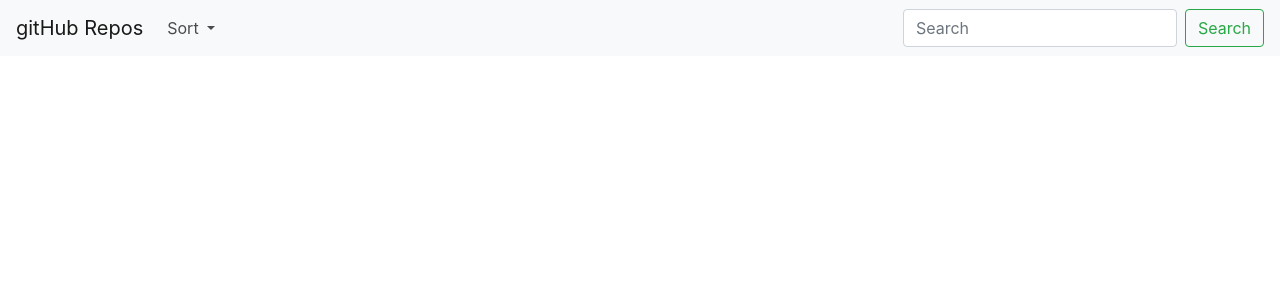
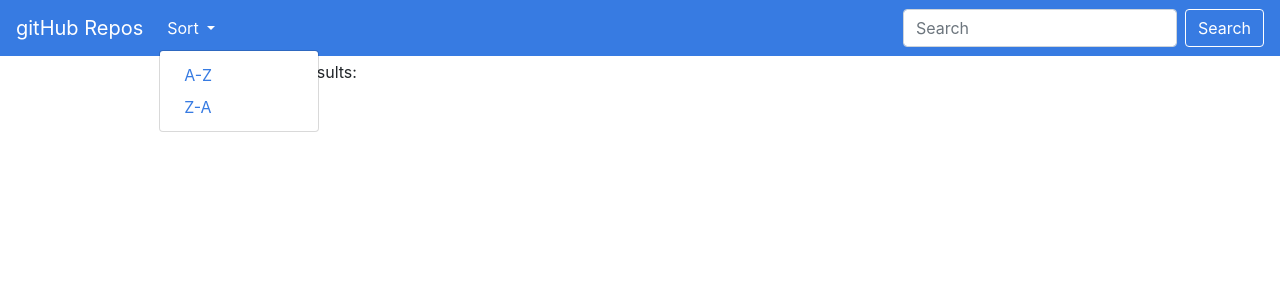
Before and after one commit to sprakash57/User-Search, an Angular app: page / in a window 1280 px wide. Both pictures are taken after a click on the button "Sort". Shown: the top 300 px of the page. Built offline with nearby package versions, Linux system fonts and the light colour scheme.

Commit message:
Cards completed

```diff
--- a/src/app/app.component.css
+++ b/src/app/app.component.css
@@ -1,12 +1,27 @@
-.card{
+.btn-search, .detail-btn:hover{
+    color: white;
+    background-color: transparent;
+    border-color: white;
+}
+
+.card, .results{
     margin: 4px 20%;
     flex-direction: row;
     border-radius: 5px;
 }
 
+.card-body{
+    padding: 2rem 0 0 0;
+}
+
 .container{
     display: flex;
     flex-direction: column;
+}
+
+.card-title{
+    margin: 0;
+    color: rgb(55, 123, 226);
 }
 
 .detail-tab{
@@ -15,10 +30,31 @@
 
 .detail-btn{
     align-self: flex-end;
+    margin-right: 10%;
+    margin-bottom: 1.7rem;
+    border-left: 1px solid rgba(0,0,0,.125);
+    border-right: 1px solid rgba(0,0,0,.125);
+    border-bottom: 1px solid rgba(0,0,0,.125);
 }
 
 .btn-color{
-    color: blue;
-    background-color: bisque;
-    border-color: blue;
+    color: rgb(55, 123, 226);
+    background-color: white;
+    border-color: rgb(55, 123, 226);
 }
+
+.card img{
+    width: 17%;
+    height: 17%;
+    margin: 15px;
+    border-radius: 50%;
+}
+
+nav{
+    background-color: rgb(55, 123, 226);
+    color: white;
+}
+
+nav a{
+    color: white;
+}
--- a/src/app/app.component.html
+++ b/src/app/app.component.html
@@ -1,5 +1,5 @@
 <!--The content below is only a placeholder and can be replaced.-->
-<nav class="navbar navbar-expand-lg navbar-light bg-light">
+<nav class="navbar navbar-expand-lg">
     <a class="navbar-brand" href="#">gitHub Repos</a>
     <button class="navbar-toggler" type="button" data-toggle="collapse" data-target="#navbarSupportedContent" aria-controls="navbarSupportedContent" aria-expanded="false" aria-label="Toggle navigation">
       <span class="navbar-toggler-icon"></span>
@@ -12,25 +12,25 @@
             Sort
           </a>
           <div class="dropdown-menu" aria-labelledby="navbarDropdown">
-            <a class="dropdown-item" href="#">A-Z</a>
-            <a class="dropdown-item" href="#">Z-A</a>
+            <a class="dropdown-item" href="#" style="color:rgb(55, 123, 226);">A-Z</a>
+            <a class="dropdown-item" href="#" style="color:rgb(55, 123, 226);">Z-A</a>
           </div>
         </li>
       </ul>
       <form class="form-inline my-2 my-lg-0">
         <input class="form-control mr-sm-2" type="search" placeholder="Search" aria-label="Search" name="userName" [(ngModel)]="userName">
-        <button class="btn btn-outline-success my-2 my-sm-0" (click)="searchUser()">Search</button>
+        <button class="btn btn-search my-2 my-sm-0" (click)="searchUser()">Search</button>
       </form>
     </div>
   </nav>
-
+<div class="results">Total Results:</div>
 <div class="container" *ngFor="let profile of profiles">
   <div class="card">
-    <img src="{{profile.avatar_url}}" alt="image" style="width: 10%;height: 10%">
+    <img src="{{profile.avatar_url}}" alt="image">
     <div class="card-body">
-      <h5 class="card-title">{{profile.name}}</h5>
-      <p>Profile URL: {{profile.html_url}}</p>
-      <p>Repos: {{profile.public_repos}}</p>
+      <h2 class="card-title">{{profile.name}}</h2>
+      <p style="margin-bottom:2rem;">Profile URL: {{profile.html_url}}</p>
+      <p style="margin-bottom:0;">Repos: {{profile.public_repos}}</p>
       <p>Followers: {{profile.followers}}</p>
     </div>
     <div class="detail-btn">
--- a/src/index.html
+++ b/src/index.html
@@ -11,5 +11,7 @@
 <body>
   <app-root></app-root>
   <script src="https://code.jquery.com/jquery-3.3.1.slim.min.js" integrity="sha384-q8i/X+965DzO0rT7abK41JStQIAqVgRVzpbzo5smXKp4YfRvH+8abtTE1Pi6jizo" crossorigin="anonymous"></script>
+  <script src="https://cdnjs.cloudflare.com/ajax/libs/popper.js/1.14.3/umd/popper.min.js" integrity="sha384-ZMP7rVo3mIykV+2+9J3UJ46jBk0WLaUAdn689aCwoqbBJiSnjAK/l8WvCWPIPm49" crossorigin="anonymous"></script>
+  <script src="https://stackpath.bootstrapcdn.com/bootstrap/4.1.3/js/bootstrap.min.js" integrity="sha384-ChfqqxuZUCnJSK3+MXmPNIyE6ZbWh2IMqE241rYiqJxyMiZ6OW/JmZQ5stwEULTy" crossorigin="anonymous"></script>
 </body>
 </html>
```
